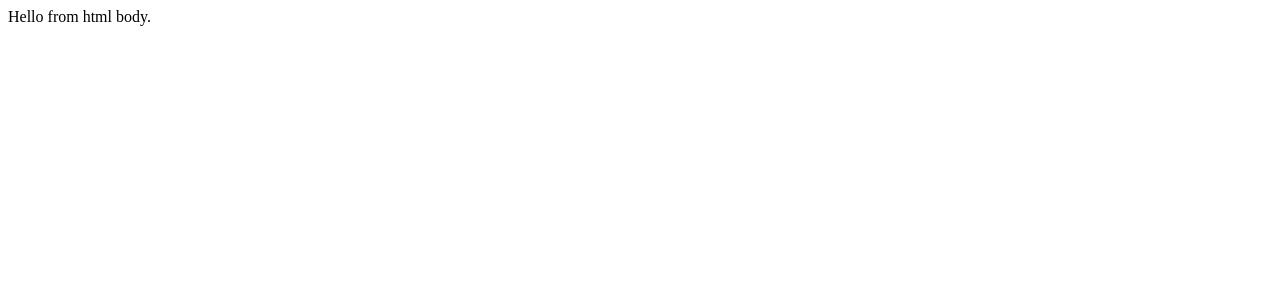
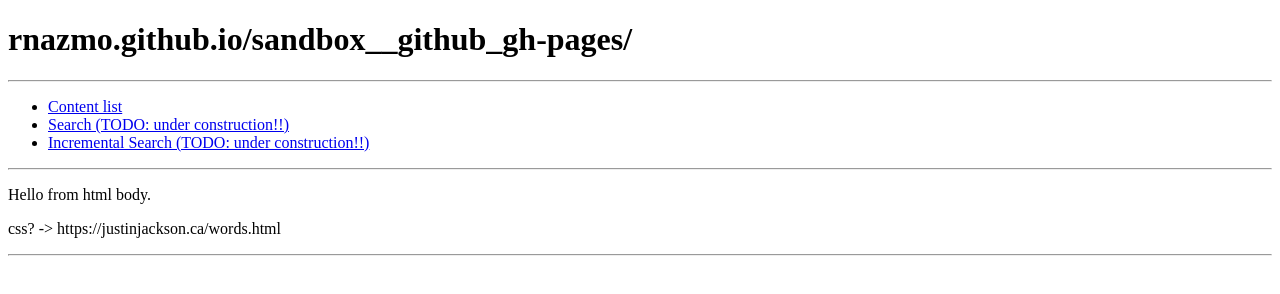
Before and after one commit to rnazmo/2020-03-27-gh-pages-sandbox, a plain HTML site: page index.html in a window 1280 px wide. Drawn offline with Linux system fonts and the light colour scheme.

Commit message:
add files

```diff
--- a/index.html
+++ b/index.html
@@ -1,11 +1,24 @@
-<!DOCTYPE html>
-<html lang="ja">
+<!-- <!DOCTYPE html> -->
+<!DOCTYPE HTML PUBLIC "-//W3C//DTD HTML 4.01//EN" "http://www.w3.org/TR/html4/strict.dtd">
+<!-- <html lang="ja"> -->
+<html>
 <head>
-  <meta charset="UTF-8">
-  <meta name="viewport" content="width=device-width, initial-scale=1.0">
-  <title>sandbox__github_gh-pages</title>
+<meta http-equiv="Content-Type" content="text/html; charset=utf-8">
+<!-- <meta charset="UTF-8"> -->
+<!-- <meta name="viewport" content="width=device-width, initial-scale=1.0"> -->
+<title>rnazmo.github.io/sandbox__github_gh-pages/</title>
 </head>
 <body>
-    Hello from html body.
+<h1>rnazmo.github.io/sandbox__github_gh-pages/</h1>
+<hr>
+<ul>
+<li><a href="/contents">Content list</a></li>
+<li><a href="/search.html">Search (TODO: under construction!!)</a></li>
+<li><a href="/incremental-search.html">Incremental Search (TODO: under construction!!)</a></li>
+</ul>
+<hr>
+<p>Hello from html body.</p>
+<p>css? -> https://justinjackson.ca/words.html</p>
+<hr>
 </body>
 </html>
```
Also changed, not shown: incremental-search.html (added, +15 -0 lines), search.html (added, +15 -0 lines), contents/bar.txt (added), contents/foo.txt (added).
